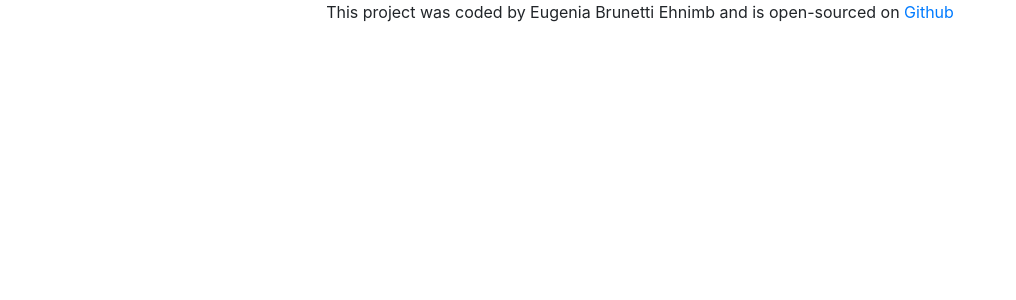
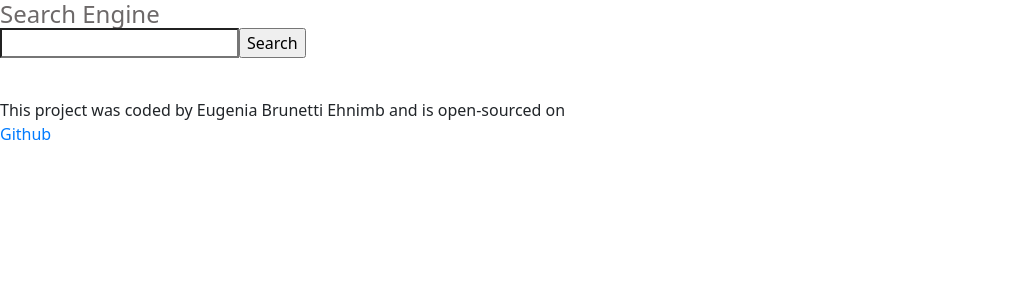
Before and after one commit to eugesuri/weather-react-app, a React (Create React App) app: page / in a window 1280 px wide. Shown: the top 300 px of the page, without its empty margins (0-1016 px from the left). Built offline with nearby package versions, Linux system fonts and the light colour scheme.

Commit message:
added structure

```diff
--- a/package.json
+++ b/package.json
@@ -6,6 +6,7 @@
     "@testing-library/jest-dom": "^5.17.0",
     "@testing-library/react": "^13.4.0",
     "@testing-library/user-event": "^13.5.0",
+    "axios": "^1.6.2",
     "react": "^18.2.0",
     "react-dom": "^18.2.0",
     "react-scripts": "5.0.1",
--- a/src/App.css
+++ b/src/App.css
@@ -1,20 +1,36 @@
 .App {
-  text-align: center;
+  margin-top: 40px;
+  max-width: 600px;
 }
 
-.App-footer {
-  text-align: center;
+body {
+  font-family: system-ui, -apple-system, BlinkMacSystemFont, "Segoe UI", Roboto,
+    Oxygen, Ubuntu, Cantarell, "Open Sans", "Helvetica Neue", sans-serif;
 }
 
-.App-link {
-  color: #61dafb;
+h1 {
+  color: #6d6969;
+  font-size: 24px;
+  font-weight: 100;
+  line-height: 28px;
+  margin-bottom: 0;
 }
 
-@keyframes App-logo-spin {
-  from {
-    transform: rotate(0deg);
-  }
-  to {
-    transform: rotate(360deg);
-  }
+ul {
+  margin: 0;
+  padding: 0;
 }
+
+li {
+  list-style: none;
+  margin: 0;
+  padding: 0;
+  color: rgb(121, 111, 111);
+  font-size: 16px;
+  font-weight: 100;
+  line-height: 19px;
+}
+
+li::first-letter {
+  text-transform: capitalize;
+}
--- a/src/Weather.css
+++ b/src/Weather.css
@@ -0,0 +1,87 @@
+.Weather {
+  padding: 50px;
+  border: 1px solid #dadde1;
+  border-radius: 5px;
+  background-color: rgba(255, 213, 235, 0.544);
+}
+
+.overview {
+  margin-bottom: 20px;
+}
+
+.Weather-temperature {
+  margin-right: -12px;
+  height: 64px;
+  width: -12px;
+}
+.Weather {
+  margin-top: 30px;
+}
+.Weather-temperature strong {
+  color: rgb(33, 33, 33);
+  font-size: 64px;
+  font-weight: 400;
+  line-height: 1;
+}
+
+.Weather-temperature .units {
+  position: relative;
+  font-size: 16px;
+  top: -34px;
+}
+
+.d-flex .weather-temperature {
+  display: flex;
+}
+
+#fahrenheit-link {
+  text-decoration: none;
+}
+
+#celsius-link {
+  text-decoration: none;
+}
+
+.Weather-temperature .active {
+  color: rgb(33, 33, 33);
+  cursor: default;
+}
+
+.Weather-temperature .active:hover {
+  text-decoration: none;
+}
+
+.Weather-forecast {
+  margin-top: 20px;
+  text-align: center;
+  color: #000;
+}
+
+.Weather-forecast-date {
+  font-size: 16px;
+  opacity: 0.5;
+}
+
+.Weather-forecast-temperature-min {
+  opacity: 0.5;
+}
+
+.Weather-forecast-temperatures {
+  font-size: 13px;
+}
+
+.btn {
+  background-color: #ece1e1;
+  border: none;
+  color: rgb(121, 111, 111);
+}
+
+.btn:hover {
+  background-color: #f5d7d7;
+  color: rgb(121, 111, 111);
+}
+
+.col-2:hover {
+  background-color: #f5d7d7;
+  border-radius: 8px;
+}
--- a/src/Weather.js
+++ b/src/Weather.js
@@ -0,0 +1,45 @@
+import React, { useState } from "react";
+import App from "./App";
+import axios from "axios";
+
+import "./Weather.css";
+
+export default function SearchEngine(props) {
+  let [city, setCity] = useState("");
+  let [submitted, setSubmitted] = useState(false);
+  let [temperature, setTemperature] = useState(null);
+  let [loading, setLoading] = useState(false);
+
+  function handleSubmit(event) {
+    event.preventDefault();
+    setLoading(true);
+
+    let url = `https://api.openweathermap.org/data/2.5/weather?q=${city}&appid=57821c3b75b60c68ecd1a8d0dd1aa8d3&units=metric`;
+
+    axios.get(url).then((response) => {
+      setTemperature(response.data.main.temp);
+      setSubmitted(true);
+      setLoading(false);
+    });
+  }
+
+  function updateCity(event) {
+    setCity(event.target.value);
+  }
+
+  return (
+    <div>
+      <h1>Search Engine</h1>
+      <form onSubmit={handleSubmit}>
+        <input type="search" onChange={updateCity} />
+        <input type="submit" value="Search" />
+      </form>
+      {loading && <p>Loading...</p>}
+      {submitted && city && (
+        <h2>
+          It's {Math.round(temperature)}°C in {city}
+        </h2>
+      )}
+    </div>
+  );
+}
--- a/src/index.css
+++ /dev/null
@@ -1,13 +0,0 @@
-body {
-  margin: 0;
-  font-family: -apple-system, BlinkMacSystemFont, 'Segoe UI', 'Roboto', 'Oxygen',
-    'Ubuntu', 'Cantarell', 'Fira Sans', 'Droid Sans', 'Helvetica Neue',
-    sans-serif;
-  -webkit-font-smoothing: antialiased;
-  -moz-osx-font-smoothing: grayscale;
-}
-
-code {
-  font-family: source-code-pro, Menlo, Monaco, Consolas, 'Courier New',
-    monospace;
-}
--- a/src/index.js
+++ b/src/index.js
@@ -1,17 +1,15 @@
-import React from 'react';
-import ReactDOM from 'react-dom/client';
-import './index.css';
-import App from './App';
-import reportWebVitals from './reportWebVitals';
+import { StrictMode } from "react";
+import { createRoot } from "react-dom/client";
 
-const root = ReactDOM.createRoot(document.getElementById('root'));
+import App from "./App";
+import Weather from "./Weather";
+
+const rootElement = document.getElementById("root");
+const root = createRoot(rootElement);
+
 root.render(
-  <React.StrictMode>
+  <StrictMode>
+    <Weather />
     <App />
-  </React.StrictMode>
+  </StrictMode>
 );
-
-// If you want to start measuring performance in your app, pass a function
-// to log results (for example: reportWebVitals(console.log))
-// or send to an analytics endpoint. Learn more: https://bit.ly/CRA-vitals
-reportWebVitals();
```
Also changed, not shown: 1 other file (tests, documents, lock files or other folders).
